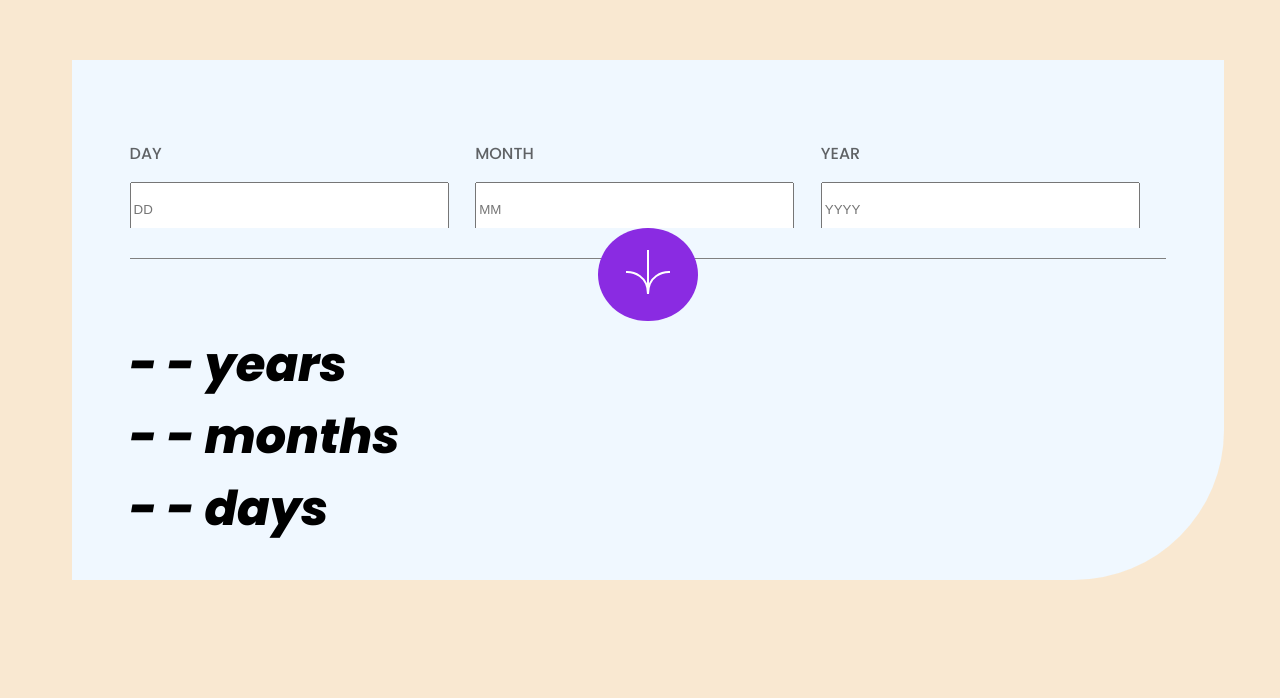
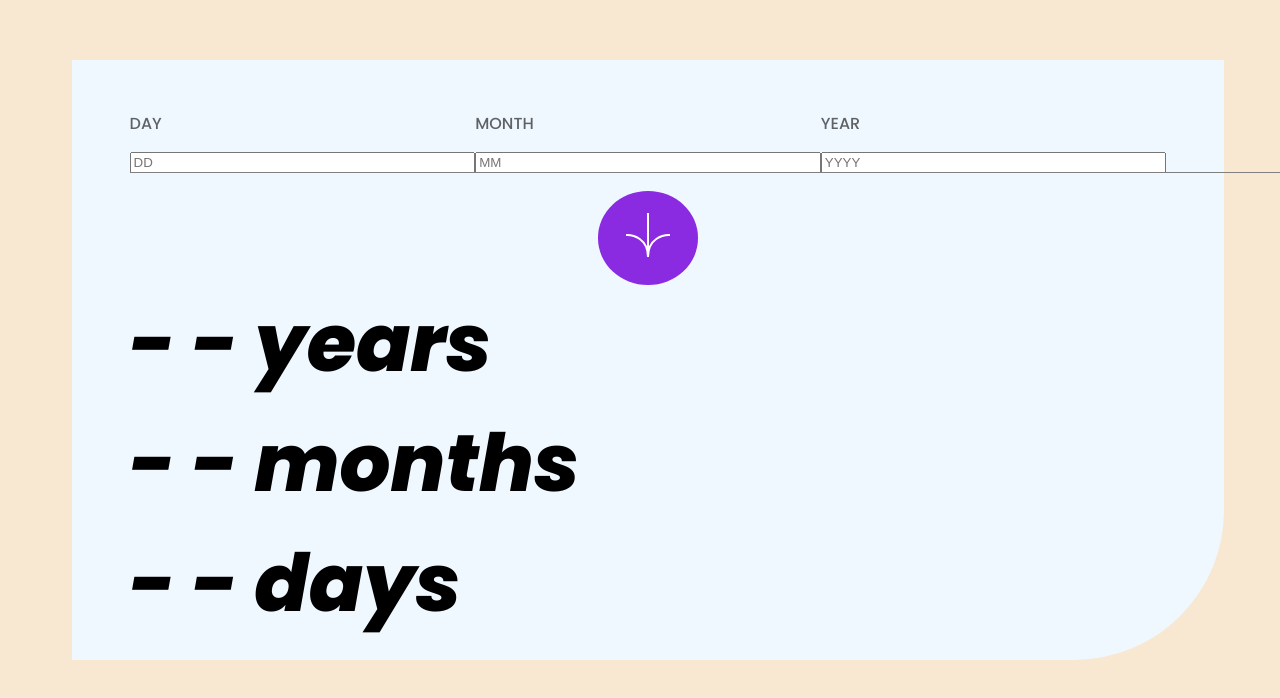
Before and after one commit to BYDINARES/app-calculator-age, a plain HTML site: page index.html in a window 1280 px wide. Shown: the part 132-830 px from the top of the page. Drawn offline with Linux system fonts and the light colour scheme.

Commit message:
few style adjustments of the inputs

```diff
--- a/style.css
+++ b/style.css
@@ -13,11 +13,10 @@ body {
 }
 
 .whole-container {
-    height: 65%;
+    height: 75%;
     width: 90%;
     display: flex;
     flex-direction: column;
-    position: relative;
 }
 
 /*Top*/
@@ -27,24 +26,27 @@ body {
     display: flex;
     flex-direction: column;
     flex-grow: 1;
-    justify-content: center;
+    justify-content: flex-start;
     /*padding and gap*/
-    padding-top: 5%;
+    padding-top: 3%;
     gap: 10%;
     padding-left: 5%;
     padding-right: 5%;
+    height: auto;
 }
 
 .top-buttons {
     display: flex;
     flex-direction: row;
+    padding-top: 0%;
+    flex-basis: auto;
 }
 
 .day, .month, .year {
     flex-grow: 1;
     display: flex;
     flex-direction: column;
-    justify-content: center;
+    height: fit-content;
 }
 
 p{
@@ -53,14 +55,13 @@ p{
     font-style: normal;
     opacity: 0.6;
 }
-
-button.top-buttons {
-    width: fit-content;
+/*Top inputs*/
+form {
+    display: flex;
 }
 
 input {
-    height: 200%;
-    width: 90%;
+    flex-grow: 2;
 }
 
 /*Bottom*/
@@ -68,24 +69,21 @@ input {
     background-color:aliceblue;
     display: flex;
     flex-direction: column;
-    align-items: flex-start;
     flex-grow: 1;
     border-bottom-right-radius: 150px;
     padding-left: 5%;
     font-weight: 800;
     font-style: italic;
+    padding-bottom: 0%;
 }
 
 .button-years, .button-months, .button-days {
-    font-size: 300%;
+    font-size: 500%;
 }
-
-
 
 /*arrow-container*/
 
 .arrow-container {
-    background-color:aliceblue;
     display: flex;
     justify-content: center;
 }
```
